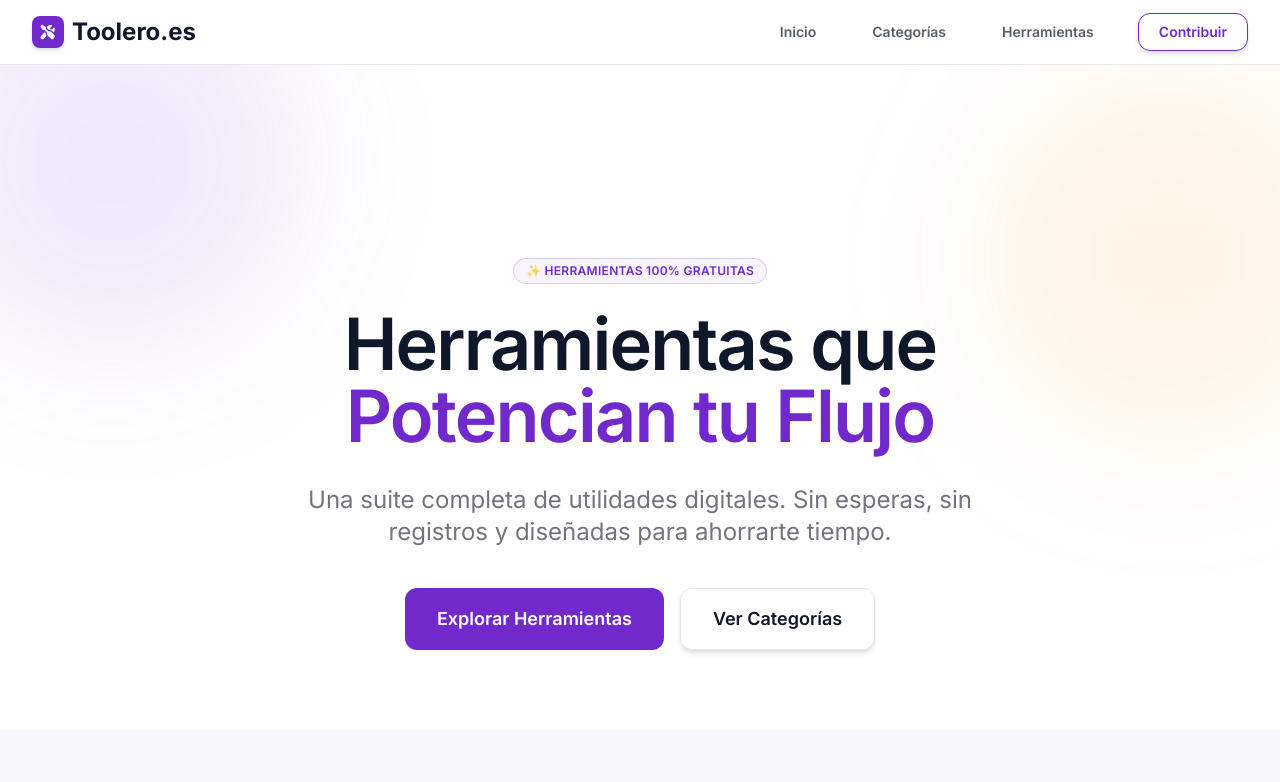
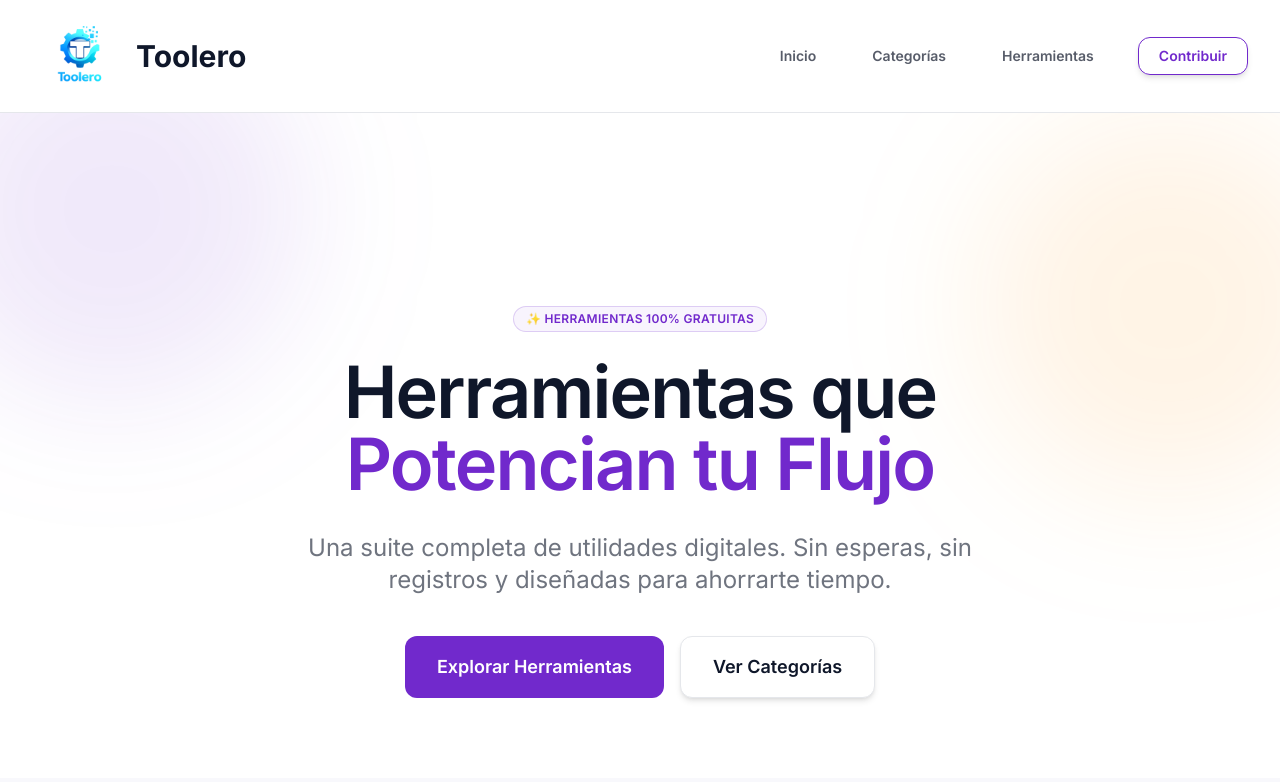
Before and after one commit to ismail6385/toolero, a Next.js app: page / in a window 1280 px wide. Shown: the top 782 px of the page. Built offline with nearby package versions, Linux system fonts and the light colour scheme.

Commit message:
Update logo and branding in Navbar and Footer

```diff
--- a/components/Footer.tsx
+++ b/components/Footer.tsx
@@ -1,3 +1,5 @@
+import Image from 'next/image';
+
 export default function Footer() {
     return (
         <footer className="bg-text text-white mt-auto border-t border-text/20">
@@ -5,8 +7,16 @@ export default function Footer() {
                 <div className="grid grid-cols-1 md:grid-cols-4 gap-8">
                     <div className="col-span-1 md:col-span-2">
                         <div className="flex items-center gap-2 mb-4">
-                            <div className="w-6 h-6 rounded bg-primary flex items-center justify-center text-xs font-bold shadow-md">T</div>
-                            <span className="text-xl font-bold text-white">Toolero.es</span>
+                            <div className="relative w-24 h-24">
+                                <Image
+                                    src="/logo.png"
+                                    alt="Toolero Logo"
+                                    fill
+                                    className="object-contain"
+                                    sizes="96px"
+                                />
+                            </div>
+                            <span className="text-2xl font-bold text-white">Toolero</span>
                         </div>
                         <p className="text-white/70 text-sm max-w-sm leading-relaxed">
                             Plataforma todo-en-uno con herramientas gratuitas para desarrolladores, creadores y estudiantes.
@@ -36,7 +46,7 @@ export default function Footer() {
 
                 <div className="mt-12 border-t border-text/20 pt-8 flex flex-col md:flex-row justify-between items-center gap-4">
                     <p className="text-sm text-white/60">
-                        &copy; {new Date().getFullYear()} Toolero.es. Hecho con <span className="text-secondary">♥</span> en España.
+                        &copy; {new Date().getFullYear()} Toolero. Hecho con <span className="text-secondary">♥</span> en España.
                     </p>
                     <div className="flex space-x-6">
                         {/* Social icons could go here */}
--- a/components/Navbar.tsx
+++ b/components/Navbar.tsx
@@ -1,6 +1,5 @@
 import Link from 'next/link';
-import { FontAwesomeIcon } from '@fortawesome/react-fontawesome';
-import { faTools } from '@fortawesome/free-solid-svg-icons';
+import Image from 'next/image';
 
 export default function Navbar() {
   return (
@@ -10,18 +9,24 @@ export default function Navbar() {
       aria-label="Navegación principal"
     >
       <div className="max-w-7xl mx-auto px-4 sm:px-6 lg:px-8">
-        <div className="flex justify-between h-16">
+        <div className="flex justify-between h-28">
           <div className="flex items-center">
             <Link
               href="/"
               className="flex-shrink-0 flex items-center gap-2 group"
-              aria-label="Toolero.es - Ir al inicio"
+              aria-label="Toolero - Ir al inicio"
             >
-              <div className="w-8 h-8 rounded-lg bg-primary flex items-center justify-center text-white text-sm shadow-md group-hover:scale-105 transition-transform">
-                <FontAwesomeIcon icon={faTools} aria-hidden="true" />
+              <div className="relative w-24 h-24 group-hover:scale-105 transition-transform">
+                <Image
+                  src="/logo.png"
+                  alt="Toolero Logo"
+                  fill
+                  className="object-contain"
+                  sizes="96px"
+                />
               </div>
-              <span className="text-2xl font-bold text-text group-hover:text-primary transition-colors">
-                Toolero.es
+              <span className="text-3xl font-bold text-text group-hover:text-primary transition-colors">
+                Toolero
               </span>
             </Link>
           </div>
```
Also changed, not shown: public/logo.png (added).
